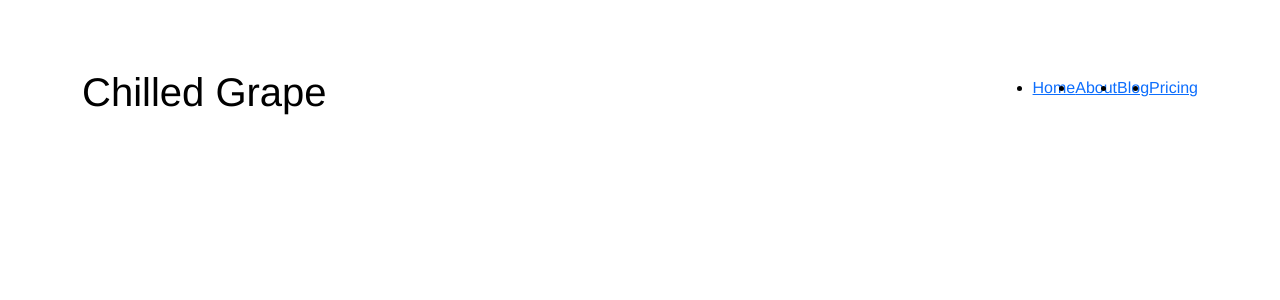
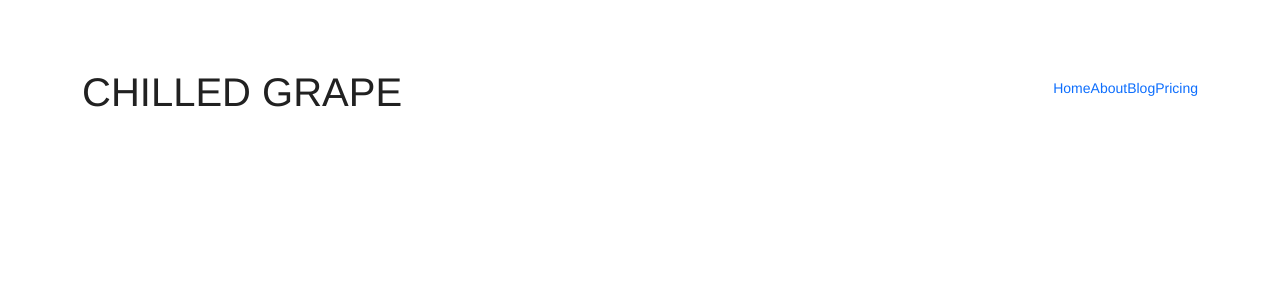
Before and after one commit to Harry-Gardiner/Cold-Banana, a Vue app: page / in a window 1280 px wide. Shown: the top 300 px of the page. Built offline with nearby package versions, Linux system fonts and the light colour scheme.

Commit message:
Navbar - added styling for mobile menu

```diff
--- a/src/components/AppNavbar.vue
+++ b/src/components/AppNavbar.vue
@@ -4,20 +4,22 @@
       <h1>Chilled Grape</h1>
     </div>
     <ul class="navabr__navigation d-none d-md-flex">
-      <li><a href="/" class="navbar__navigation__link">Home</a></li>
-      <li><a href="/" class="navbar__navigation__link">About</a></li>
-      <li><a href="/" class="navbar__navigation__link">Blog</a></li>
-      <li><a href="/" class="navbar__navigation__link">Pricing</a></li>
+      <li><a href="/" class="navbar__link">Home</a></li>
+      <li><a href="/" class="navbar__link">About</a></li>
+      <li><a href="/" class="navbar__link">Blog</a></li>
+      <li><a href="/" class="navbar__link">Pricing</a></li>
     </ul>
     <div class="navbar__icon d-flex d-md-none">
       <i @click="toggleMobileNav" class="fa fa-bars"></i>
     </div>
-    <ul v-show="mobileNav" class="navbar__mobile-nav d-md-none">
-      <li><a href="/" class="navbar__navigation__link">Home</a></li>
-      <li><a href="/" class="navbar__navigation__link">About</a></li>
-      <li><a href="/" class="navbar__navigation__link">Blog</a></li>
-      <li><a href="/" class="navbar__navigation__link">Pricing</a></li>
-    </ul>
+    <transition name="mobile-nav">
+      <ul v-show="mobileNav" class="navbar__mobile-nav d-md-none">
+        <li><a href="/" class="navbar__link">Home</a></li>
+        <li><a href="/" class="navbar__link">About</a></li>
+        <li><a href="/" class="navbar__link">Blog</a></li>
+        <li><a href="/" class="navbar__link">Pricing</a></li>
+      </ul>
+    </transition>
   </nav>
 </template>
 
@@ -38,4 +40,69 @@ export default {
 </script>
 
 <style lang="scss" scoped>
+.navbar {
+  position: sticky;
+  z-index: 99;
+  width: 100%;
+  top: 0;
+  transition: 0.5s ease all;
+  color: $heading-colour;
+
+  &__branding {
+    text-transform: uppercase;
+  }
+
+  ul,
+  &__link {
+    font-weight: 500;
+    list-style: none;
+    text-decoration: none;
+  }
+
+  &__link {
+    font-size: 14px;
+    transition: 0.5s ease all;
+    padding-bottom: 2px;
+    border-bottom: 2px solid transparent;
+
+    &:hover {
+      border-color: purple;
+    }
+  }
+
+  &__mobile-nav {
+    display: flex;
+    flex-direction: column;
+    position: fixed;
+    width: 100%;
+    max-width: 250px;
+    height: 100%;
+    background: $prim-colour;
+    top: 0;
+    left: 0;
+    padding-top: 2rem;
+
+    li {
+      margin: 1rem 0;
+
+      a {
+        color: $alt-text-colour;
+      }
+    }
+  }
+
+  .mobile-nav-enter-active,
+  .mobile-nav-leave-active {
+    transition: 1s ease all;
+  }
+
+  .mobile-nav-enter-from,
+  .mobile-nav-leave-to {
+    transform: translateX(-250px);
+  }
+
+  .mobile-nave-enter-to {
+    transform: translateX(0);
+  }
+}
 </style>
```
